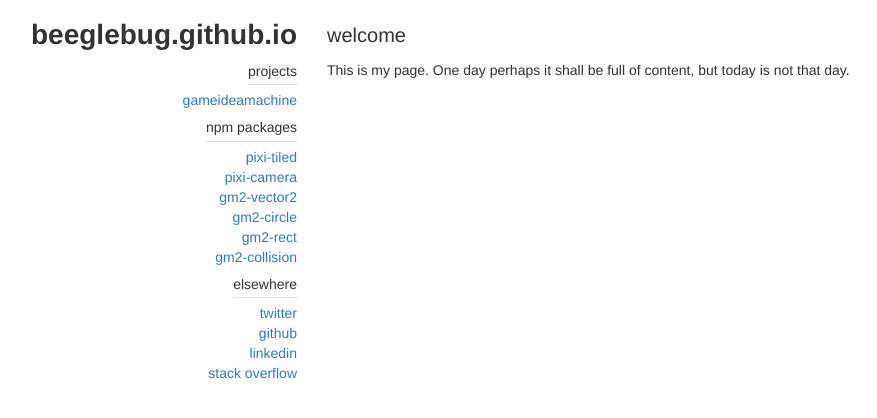
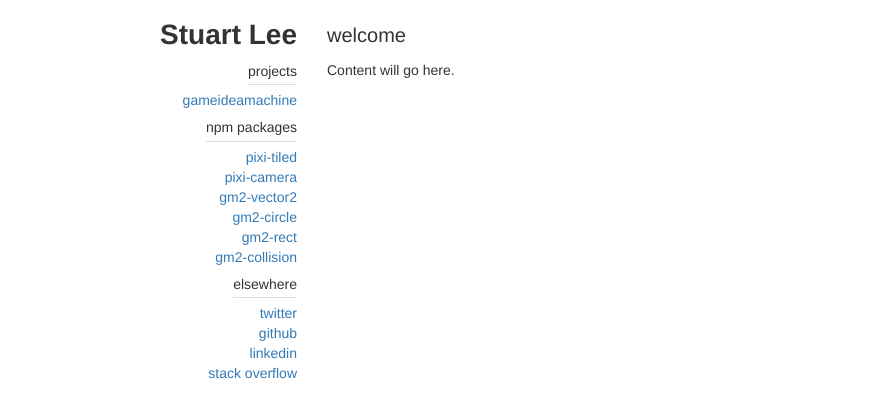
Before and after one commit to beeglebug/beeglebug.github.io, a plain HTML site: page index.html in a window 1280 px wide. Shown: the whole page, without its empty margins (133-1010 px from the left). Drawn offline with nearby package versions, Linux system fonts and the light colour scheme.

Commit message:
updated title

```diff
--- a/index.html
+++ b/index.html
@@ -16,7 +16,7 @@
 <div class="container">
     <div class="row">
         <div class="col-md-4 header">
-            <h1>beeglebug.github.io</h1>
+            <h1>Stuart Lee</h1>
             <ul>
                 <li><h3>projects</h3></li>
                 <li><a href="http://twitter.com/gameideamachine" target="_blank">gameideamachine</a></li>
@@ -37,7 +37,7 @@
         </div>
         <div class="col-md-8">
             <h2>welcome</h2>
-            <p>This is my page. One day perhaps it shall be full of content, but today is not that day.</p>
+            <p>Content will go here.</p>
         </div>
     </div>
 </div>
```
